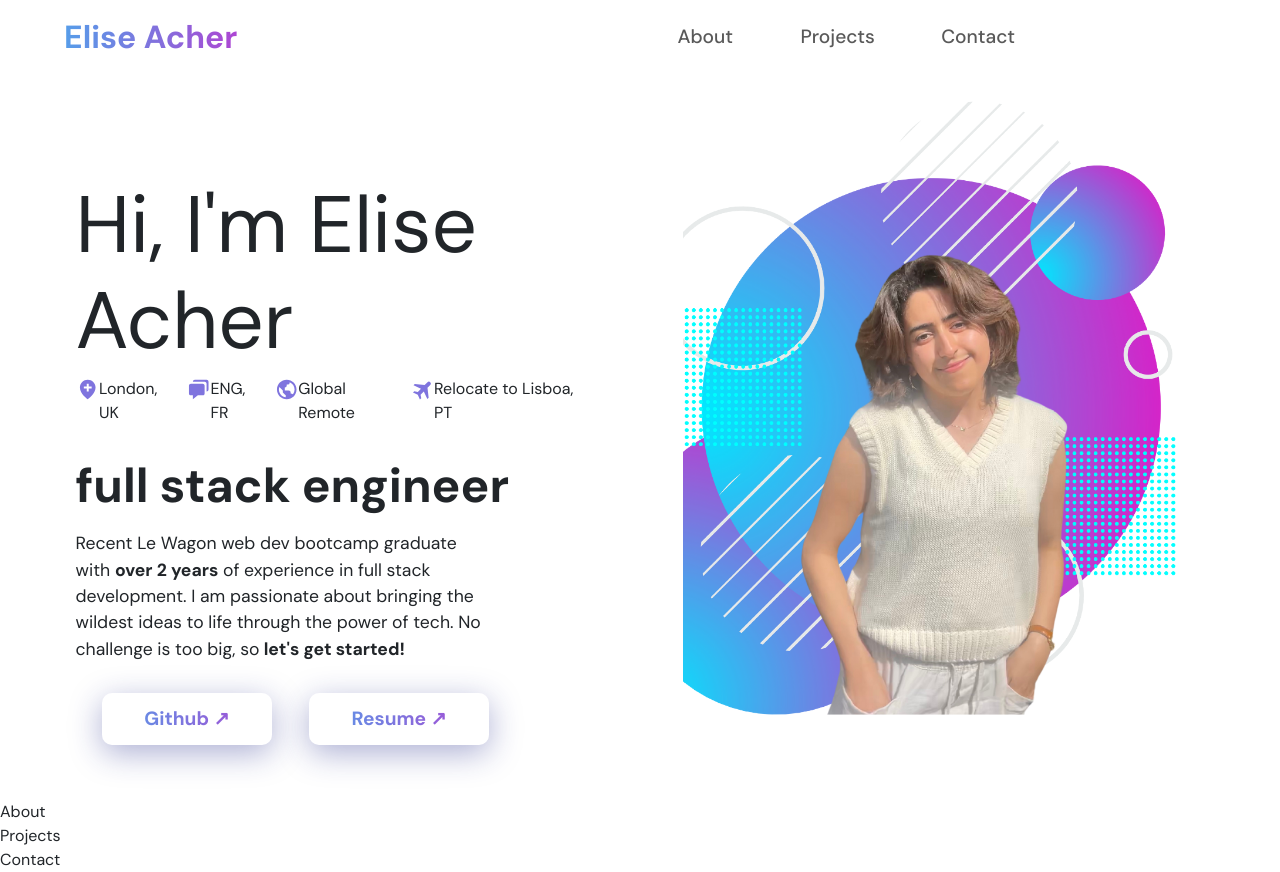
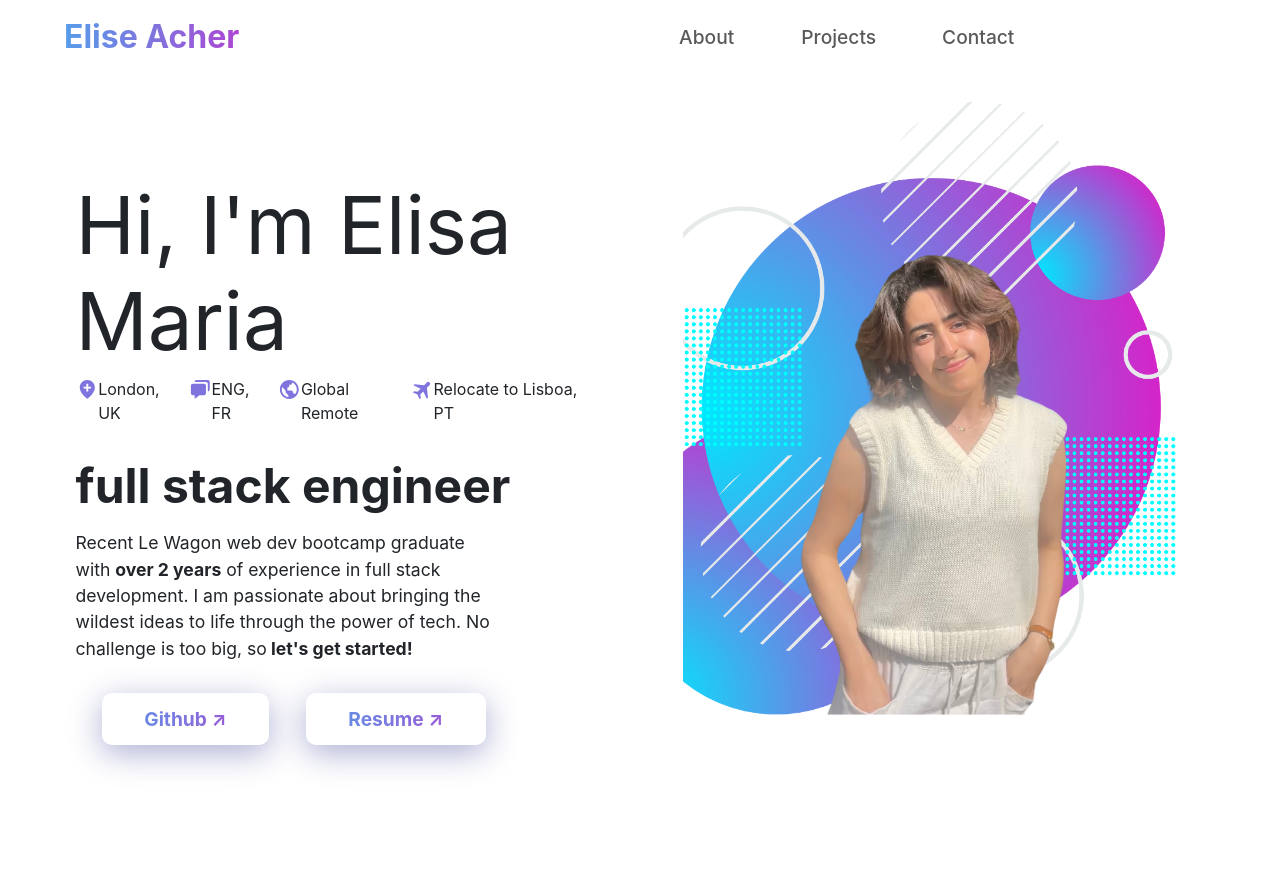
Before and after one commit to eacher24/portfolio-website-draft2, a React (Create React App) app: page /home in a window 1280 px wide. After the commit the page ends 800 px from the top, so only its background shows below. Built offline with nearby package versions, Linux system fonts and the light colour scheme.

Commit message:
browser routing done

```diff
--- a/src/App.js
+++ b/src/App.js
@@ -6,32 +6,45 @@ import Landing from './components/Landing';
 import About from './components/About';
 import Projects from './components/Projects';
 import Contact from './components/Contact.jsx';
+import { BrowserRouter, Routes, Route} from 'react-router-dom';
 
 
 
 function App() {
   return (
-    <div className="App">
-      <main>
 
-        <div className="App">
-          <Navbar />
+
+
+        <div className="app">
+          <BrowserRouter>
+            <Navbar />
+            <Routes>
+              <Route index element={<Landing />} />
+              <Route path="/home" element={<Landing />} />
+              <Route path="/about" element={<About />} />
+              <Route path="/projects" element={<Projects />} />
+              <Route path="/contact" element={<Contact />} />
+            </Routes>
+          </BrowserRouter>
+
+
+          {/* <Navbar />
           <Landing />
           <About />
           <Projects />
-          <Contact />
+          <Contact /> */}
 
         </div>
 
 
 
 
-      </main>
 
 
 
 
-    </div>
+
+
   );
 }
 
--- a/src/components/Landing.jsx
+++ b/src/components/Landing.jsx
@@ -12,7 +12,7 @@ const Landing = () => {
         <div className="main">
           <div className="left-cont container">
             <div className="title">
-              <h1>Hi, I'm Elise Acher</h1>
+              <h1>Hi, I'm Elisa Maria</h1>
               <div className='icons'>
                 <Location width={25} height={25}/><p>London, UK</p>
                 <Langs width={25} height={25}/> <p>ENG, FR</p>
```
